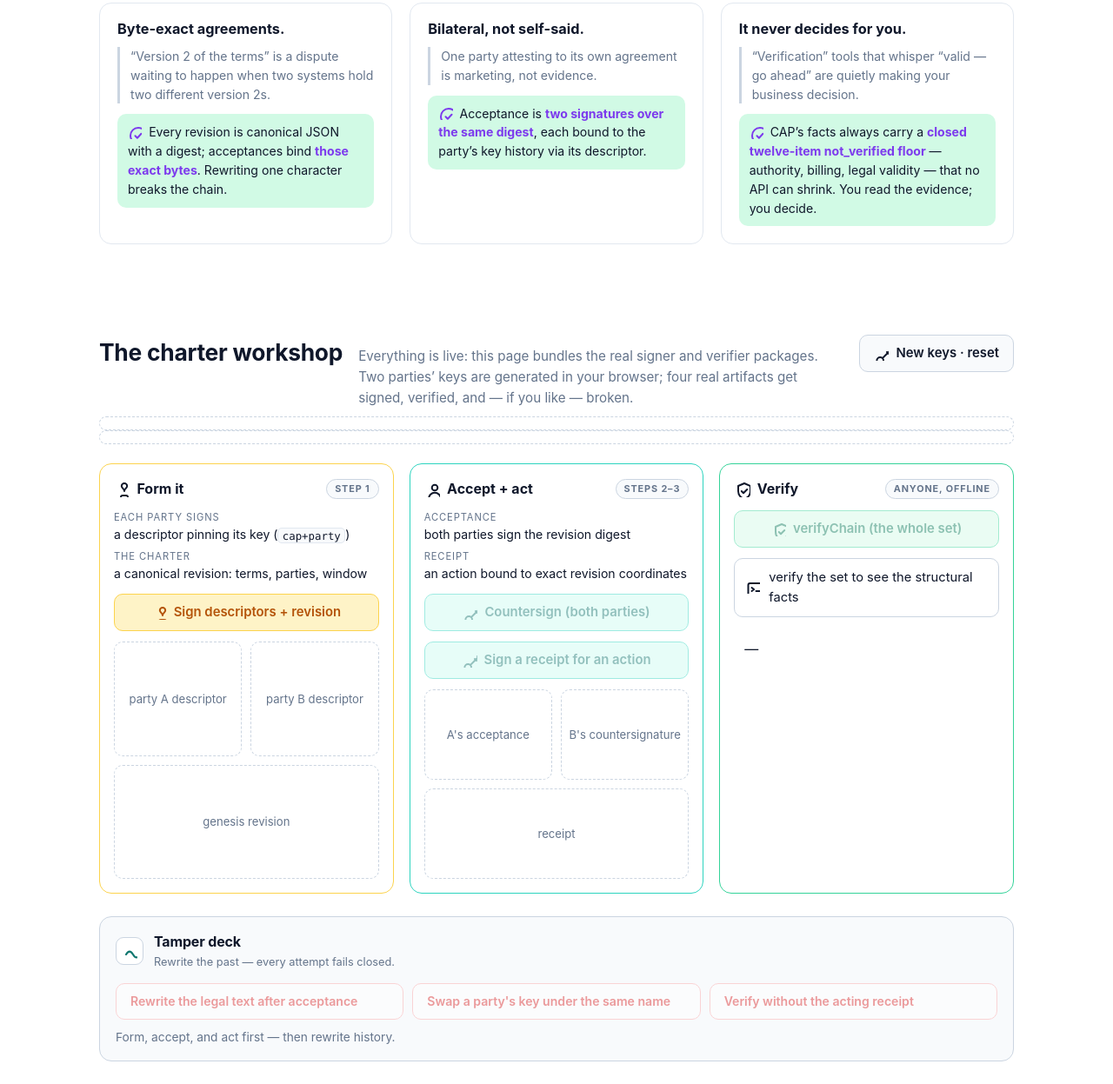
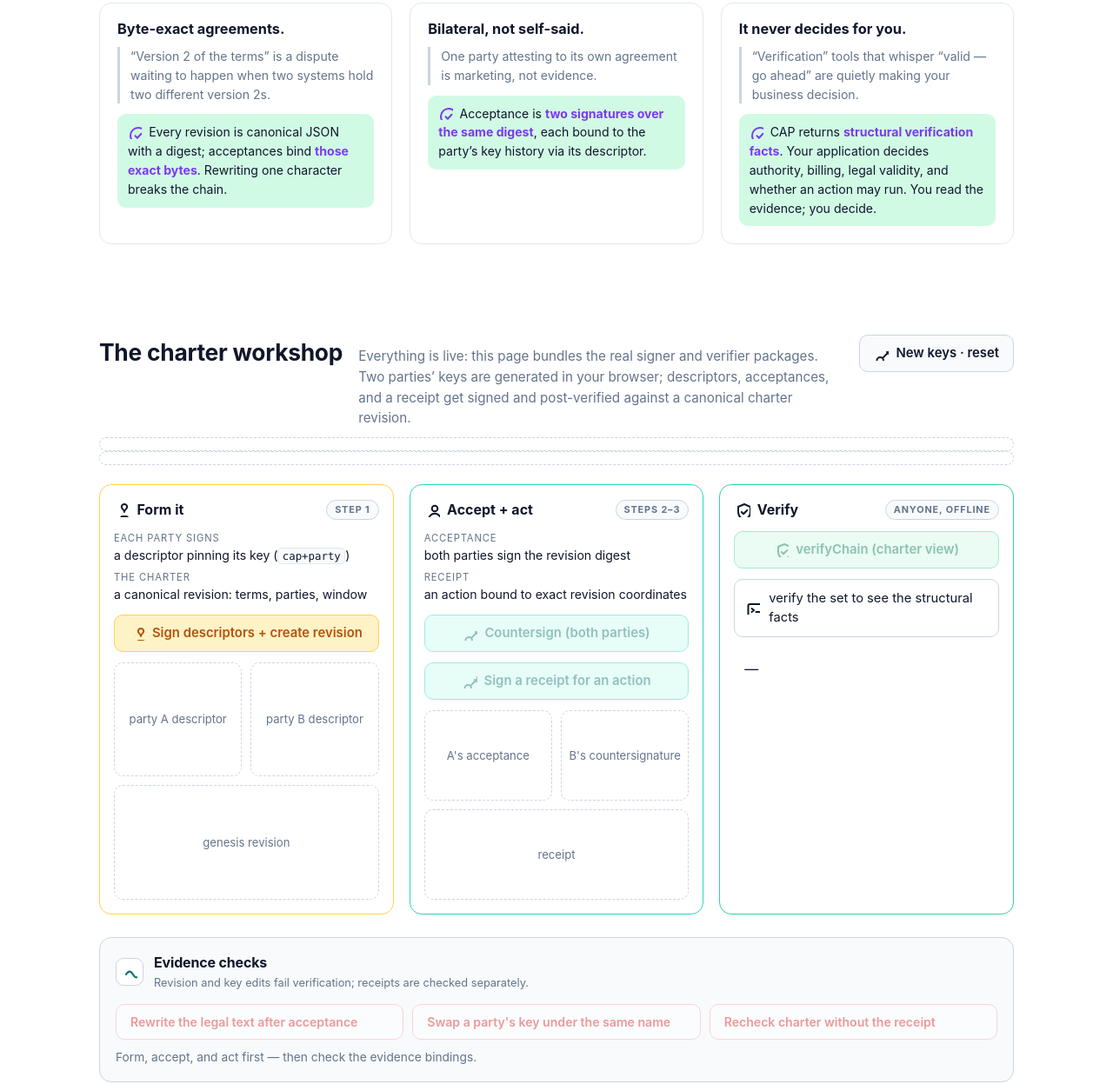
Before and after one commit to baselabs/charter_agreement_signer_typescript, a website with bundled scripts: page web/index.html in a window 1280 px wide. Shown: the part 1059-2306 px from the top of the page at 87% size. Built offline with nearby package versions, Linux system fonts and the light colour scheme.

Commit message:
Release 0.2.2: reconcile signer documentation and version metadata
Align verifier references and workshop/README versions. Replace the
undefined HSM quickstart callback with real Node signing. Document
local checks and the trusted-publisher staging process. Correct workshop
wording for chain/receipt scope, artifact kinds, and refusal ordering.

OBSERVED October 6, 2026: all seven release checks pass, 18/18 tests,
runnable README descriptor independently verified, npm outdated clean,
and all four library dist files match the TypeScript 5.9.3 baseline.
Workshop wording was checked against real browser signing and tampering.

```diff
--- a/package.json
+++ b/package.json
@@ -1,6 +1,6 @@
 {
   "name": "@charter-agreement-protocol/signer",
-  "version": "0.2.1",
+  "version": "0.2.2",
   "description": "Holder-side companion signer for the Charter Agreement Protocol (CAP) in TypeScript - key custody only: an atomic key snapshot, the sign callback, the wrong-key guard, and post-sign verification, with framing, the claims gate, the R1-R3 honest-signer refusals, and assembly all delegated to the @charter-agreement-protocol/verifier producer surface. CAP verifies; it never authorizes; this signer signs, it never verifies third-party artifacts or takes custody.",
   "license": "Apache-2.0",
   "type": "module",
--- a/web/index.html
+++ b/web/index.html
@@ -63,7 +63,7 @@
     <p class="custody-note"><svg class="ic"><use href="#i-lock"/></svg> Both parties’ keys stay in this page’s custody —
     <span id="custody-mode" class="pill"></span></p>
     <ul class="badges">
-      <li>npm 0.2.0</li><li>byte-exact · RFC 8785 canonical</li><li>Ed25519 + ML-DSA (PQ)</li>
+      <li>signer 0.2.2</li><li>byte-exact · RFC 8785 canonical</li><li>Ed25519 workshop · ML-DSA in Node</li>
     </ul>
   </div>
 </section>
@@ -94,8 +94,8 @@
       <h3>It never decides for you.</h3>
       <p class="pain">“Verification” tools that whisper “valid — go ahead” are quietly making
       your business decision.</p>
-      <p class="answer"><svg class="ic"><use href="#i-check"/></svg> CAP’s facts always carry a <strong>closed twelve-item
-      not_verified floor</strong> — authority, billing, legal validity — that no API can shrink.
+      <p class="answer"><svg class="ic"><use href="#i-check"/></svg> CAP returns <strong>structural verification facts</strong>.
+      Your application decides authority, billing, legal validity, and whether an action may run.
       You read the evidence; you decide.</p>
     </article>
   </div>
@@ -105,8 +105,8 @@
   <div class="sec-head">
     <h2>The charter workshop</h2>
     <p>Everything is live: this page bundles the real signer and verifier packages. Two parties’
-    keys are generated in your browser; four real artifacts get signed, verified, and — if you
-    like — broken.</p>
+    keys are generated in your browser; descriptors, acceptances, and a receipt get signed
+    and post-verified against a canonical charter revision.</p>
     <button id="reset" class="btn subtle"><svg class="ic"><use href="#i-key"/></svg> New keys · reset</button>
   </div>
 
@@ -122,7 +122,7 @@
         <div><dt>each party signs</dt><dd>a descriptor pinning its key (<code>cap+party</code>)</dd></div>
         <div><dt>the charter</dt><dd>a canonical revision: terms, parties, window</dd></div>
       </dl>
-      <button id="btn-form" class="btn actorbtn issuer"><svg class="ic"><use href="#i-seal"/></svg> Sign descriptors + revision</button>
+      <button id="btn-form" class="btn actorbtn issuer"><svg class="ic"><use href="#i-seal"/></svg> Sign descriptors + create revision</button>
       <div class="step-slots">
         <div class="card-slot" id="slot-desc-a" data-empty="party A descriptor"></div>
         <div class="card-slot" id="slot-desc-b" data-empty="party B descriptor"></div>
@@ -147,7 +147,7 @@
 
     <article class="lane verifier" id="lane-verify">
       <header><svg class="ic"><use href="#i-shield"/></svg> Verify <span class="role-badge">anyone, offline</span></header>
-      <button id="btn-verify" class="btn actorbtn verifier" disabled><svg class="ic"><use href="#i-shield"/></svg> verifyChain (the whole set)</button>
+      <button id="btn-verify" class="btn actorbtn verifier" disabled><svg class="ic"><use href="#i-shield"/></svg> verifyChain (charter view)</button>
       <div class="verdict" id="verdict" data-state="idle">
         <span class="verdict-mark"><svg class="ic"><use href="#i-terminal"/></svg></span>
         <span class="verdict-text">verify the set to see the structural facts</span>
@@ -157,13 +157,13 @@
   </div>
 
   <div class="tamper">
-    <div class="panel-head"><div class="panel-badge"><svg class="ic"><use href="#i-wire"/></svg></div><div class="panel-titles"><span class="panel-title">Tamper deck</span><span class="panel-sub">Rewrite the past — every attempt fails closed.</span></div></div>
+    <div class="panel-head"><div class="panel-badge"><svg class="ic"><use href="#i-wire"/></svg></div><div class="panel-titles"><span class="panel-title">Evidence checks</span><span class="panel-sub">Revision and key edits fail verification; receipts are checked separately.</span></div></div>
     <div class="tamper-btns">
       <button class="btn danger" data-tamper="revision" disabled>Rewrite the legal text after acceptance</button>
       <button class="btn danger" data-tamper="descriptor" disabled>Swap a party's key under the same name</button>
-      <button class="btn danger" data-tamper="receipt" disabled>Verify without the acting receipt</button>
+      <button class="btn danger" data-tamper="receipt" disabled>Recheck charter without the receipt</button>
     </div>
-    <p class="hint" id="tamper-hint">Form, accept, and act first — then rewrite history.</p>
+    <p class="hint" id="tamper-hint">Form, accept, and act first — then check the evidence bindings.</p>
   </div>
 
   <div class="wireviewer">
@@ -178,7 +178,7 @@
   <div class="lifecycle">
 <a class="lstep" href="https://baselabs.github.io/agent_blueprint_protocol/"><span class="lmark"><i>[</i>ABP<i>]</i></span><div><b>Define the agent</b><small>Blueprint Core + Deployment Manifest — identity, bounds that only narrow, evidence commitments, pinned to one release digest</small></div></a>
     <div class="larrow">→</div>
-<span class="lstep now"><span class="lmark"><i>[</i>CAP<i>]</i></span><div><b>Agree the terms</b><small>Charter revisions bind ABP release digests (abp_bindings); every receipt records the action’s deployment digest — signed by both parties</small></div></span>
+<span class="lstep now"><span class="lmark"><i>[</i>CAP<i>]</i></span><div><b>Agree the terms</b><small>Charter revisions bind ABP release digests (abp_bindings); both parties sign acceptances, and the issuing party signs each receipt with the action’s deployment digest</small></div></span>
     <div class="larrow">→</div>
 <a class="lstep" href="https://baselabs.github.io/bounded_authority_protocol/"><span class="lmark"><i>[</i>BAP<i>]</i></span><div><b>Authorize each request</b><small>Issuer-signed grants + holder proofs govern every call, per request — the authority layer over OAuth</small></div></a>
   </div>
@@ -189,8 +189,8 @@
     <article><svg class="ic big"><use href="#i-lock"/></svg><h3>Custody boundary</h3>
       <p>One handle, two callbacks — atomic key snapshot and sign. The private key never enters: not the library, not this page’s bundles.</p></article>
     <article><svg class="ic big"><use href="#i-seal"/></svg><h3>Honest-signer refusals</h3>
-      <p>R1–R3: the signer refuses to sign claims it cannot honestly make — wrong chain, mismatched digest — before the key is ever touched.</p></article>
-    <article><svg class="ic big"><use href="#i-alert"/></svg><h3>Wrong-key guard</h3>
+      <p>R1–R3: the signer refuses to sign claims it cannot honestly make — wrong chain, mismatched digest — after resolving the key snapshot, before the signing callback runs.</p></article>
+    <article><svg class="ic big"><use href="#i-shield"/></svg><h3>Wrong-key guard</h3>
       <p>Every signature is verified against the snapshot’s public key before the artifact leaves — a custodian misconfiguration fails loudly.</p></article>
     <article><svg class="ic big"><use href="#i-x"/></svg><h3>PQ-ready</h3>
       <p>Ed25519 today, ML-DSA descriptors from protocol revision 3 — the post-quantum lane is in the registry, not a promise.</p></article>
```
Also changed, not shown: web/main.ts (+4 -4 lines), .github/workflows/pages.yml, CHANGELOG.md, README.md, 1 other file.
